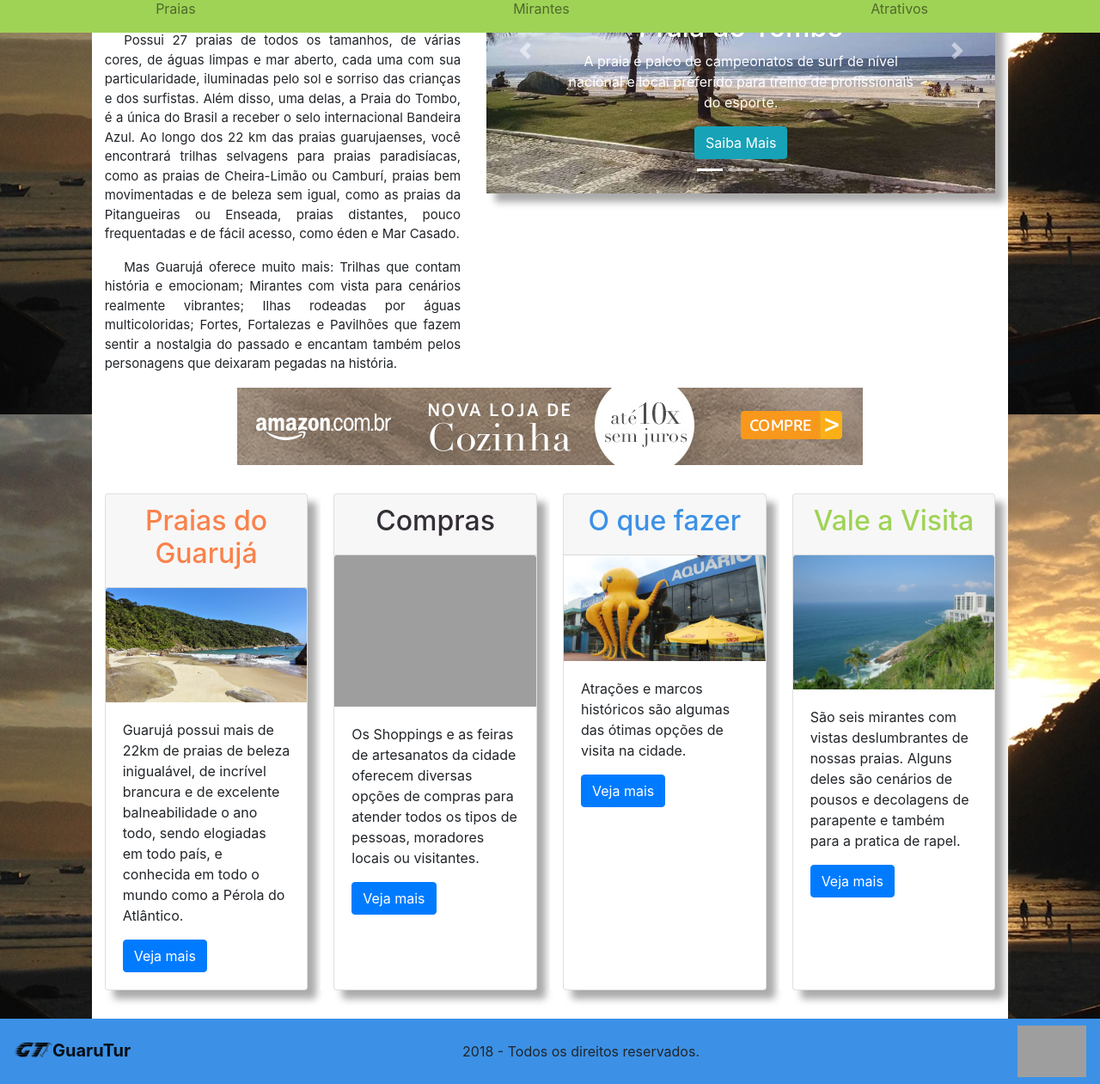
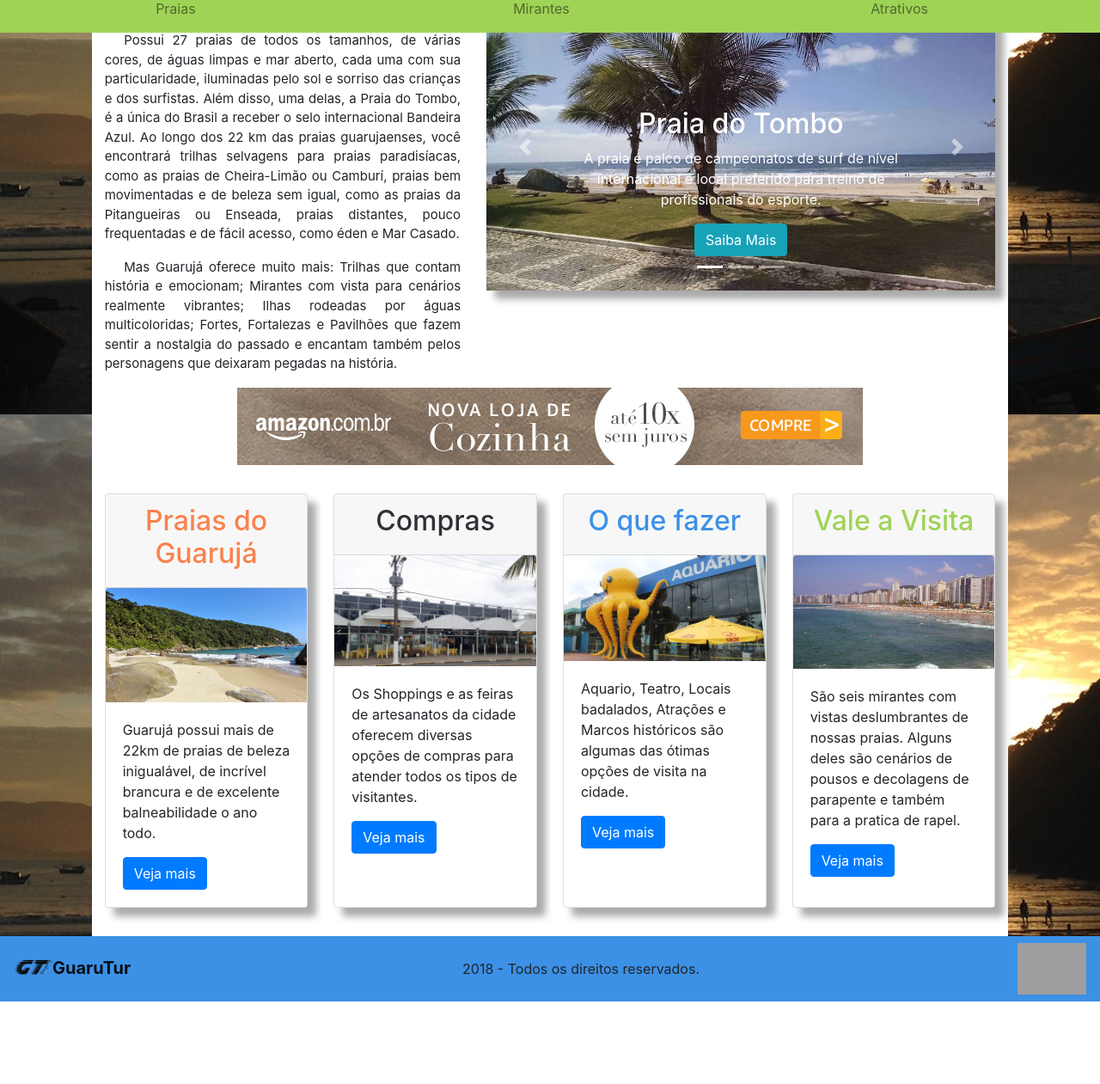
Before and after one commit to maurilyn/GTur, a PHP site: page / in a window 1280 px wide. Shown: the part 318-1579 px from the top of the page at 86% size. After the commit the page ends 1483 px from the top, so only its background shows below. Run offline with PHP 8.4, Linux system fonts and the light colour scheme; some libraries are stand-ins or nearby versions; grey boxes are pictures that could not be loaded.

Commit message:
Ajustes de texto

```diff
--- a/index.php
+++ b/index.php
@@ -15,19 +15,19 @@
             <div class="container-fluid">
                 <div class="row">
                     <div class="col-md-10 offset-md-1">
-                        <div class="row">
+                        <div class="row align-items-center">
                             <hr>
                         </div>
-                        <div class="row">
+                        <div class="row align-items-center">
                             <div class="col-md-10 offset-md-1">
                                 <div class="alert alert-light text-center" role="alert">
-                                    <h1 style="font-size:30px;">GuaruTur, o mais completo site de informa&ccedil;&otilde;es tur&iacute;sticas de Guaruj&aacute; - SP</h1>
+                                    <h1 style="font-size:30px;color:black;">GuaruTur, o mais completo site de informa&ccedil;&otilde;es tur&iacute;sticas de Guaruj&aacute; - SP</h1>
                                 </div>
                             </div>
                         </div>
-                        <div class="row">
+                        <div class="row align-items-center">
                             <div class="col-md-5 text-justify">
-                                <h2 class="text-center" style="font-size:25px;">Guaruj&aacute; A P&eacute;rola do Atl&acirc;ntico</h2>
+                                <h2 class="text-center" style="font-size:25px;">Guaruj&aacute;, A P&eacute;rola do Atl&acirc;ntico</h2>
                                 <p style="text-indent: 1.5em; font-size:15px;">Famosa pelas suas belezas naturais, praias que cercam a regi&atilde;o e por seu potencial tur&iacute;stico, &eacute; considerada uma das cidades mais bonitas do litoral, conhecida tamb&eacute;m como "P&eacute;rola do Atl&acirc;ntico".</p>
                                 <p style="text-indent: 1.5em; font-size:15px;">Possui 27 praias de todos os tamanhos, de v&aacute;rias cores, de &aacute;guas limpas e mar aberto, cada uma com sua particularidade, iluminadas pelo sol e sorriso das crian&ccedil;as e dos surfistas. Al&eacute;m disso, uma delas, a Praia do Tombo, &eacute; a &uacute;nica do Brasil a receber o selo internacional Bandeira Azul. Ao longo dos 22 km das praias guarujaenses, voc&ecirc; encontrar&aacute; trilhas selvagens para praias paradis&iacute;acas, como as praias de Cheira-Lim&atilde;o ou Cambur&iacute;, praias bem movimentadas e de beleza sem igual, como as praias da Pitangueiras ou Enseada, praias distantes, pouco frequentadas e de f&aacute;cil acesso, como &eacute;den e Mar Casado.</p>
                                 <p style="text-indent: 1.5em; font-size:15px;">Mas Guaruj&aacute; oferece muito mais: Trilhas que contam hist&oacute;ria e emocionam; Mirantes com vista para cen&aacute;rios realmente vibrantes; Ilhas rodeadas por &aacute;guas multicoloridas; Fortes, Fortalezas e Pavilh&otilde;es que fazem sentir a nostalgia do passado e encantam tamb&eacute;m pelos personagens que deixaram pegadas na hist&oacute;ria.</p>
@@ -44,7 +44,7 @@
                                             <img class="d-block w-100" src="rs/img/SlideTombo.jpg" class="img-fluid" alt="Praia do Tombo">
                                             <div class="carousel-caption d-none d-md-block">
                                                 <h2>Praia do Tombo</h2>
-                                                <p>A praia &eacute; palco de campeonatos de surf de n&iacute;vel nacional e local preferido para treino de profissionais do esporte.</p>
+                                                <p>A praia &eacute; palco de campeonatos de surf de n&iacute;vel internacional e local preferido para treino de profissionais do esporte.</p>
                                                 <form method='post' action='showpraia.php'>
                                                     <input type='hidden' name='idlocal' value='11'>
                                                     <input type='submit' class='btn btn-info' value='Saiba Mais'>
@@ -85,12 +85,12 @@
                                 </div>
                             </div>
                         </div>
-                        <div class="row">
+                        <div class="row align-items-center">
                             <div class="col-md-12 text-center">
-                                <a href="http://amzn.to/2F7sD7s" target="amazon"><img src="rs/img/banner_amazon_cozinha_728x90.jpg"></a>
+                                <a href="http://amzn.to/2F7sD7s" target="amazon"><img class="img-fluid" src="rs/img/banner_amazon_cozinha_728x90.jpg"></a>
                             </div>
                         </div>
-                        <div class="row">
+                        <div class="row align-items-center">
                             <hr>
                         </div>
                         <div class="row">
@@ -102,7 +102,7 @@
                                     <img class="card-img-top" src="rs/img/PraiaSacodoMajor.jpg" alt="Praia do Saco do Major">
                                     <div class="card-body">
                                         <!--<h4 class="card-title">Sta</h4>-->
-                                        <p class="card-text">Guaruj&aacute; possui mais de 22km de praias de beleza inigual&aacute;vel, de incr&iacute;vel brancura e de excelente balneabilidade o ano todo, sendo elogiadas em todo pa&iacute;s, e conhecida em todo o mundo como a P&eacute;rola do Atl&acirc;ntico.</p>
+                                        <p class="card-text">Guaruj&aacute; possui mais de 22km de praias de beleza inigual&aacute;vel, de incr&iacute;vel brancura e de excelente balneabilidade o ano todo.</p>
                                         <a href="/praias.php" class="btn btn-primary">Veja mais</a>
                                         </div>
                                 </div>
@@ -112,9 +112,9 @@
                                     <div class="card-header">
                                         <h2 style="color:#342E37;text-align:center;">Compras</h2>
                                     </div>
-                                    <img class="card-img-top" src="rs/img/ShoppingJequiti.jpg" alt="Shopping Jequiti">
+                                    <img class="card-img-top" src="rs/img/ShoppingRussi.jpg" alt="Shopping Russi">
                                     <div class="card-body">
-                                        <p class="card-text">Os Shoppings e as feiras de artesanatos da cidade oferecem diversas op&ccedil;&otilde;es de compras para atender todos os tipos de pessoas, moradores locais ou visitantes.</p>
+                                        <p class="card-text">Os Shoppings e as feiras de artesanatos da cidade oferecem diversas op&ccedil;&otilde;es de compras para atender todos os tipos de visitantes.</p>
                                         <a href="/compras.php" class="btn btn-primary">Veja mais</a>
                                         </div>
                                 </div>
@@ -126,7 +126,7 @@
                                     </div>
                                     <img class="card-img-top" src="rs/img/AquarioAcquaMundo.jpg" alt="Acqua Mundo">
                                     <div class="card-body">
-                                        <p class="card-text">Atra&ccedil;&otilde;es e marcos hist&oacute;ricos s&atilde;o algumas das &oacute;timas op&ccedil;&otilde;es de visita na cidade.</p>
+                                        <p class="card-text">Aquario, Teatro, Locais badalados, Atra&ccedil;&otilde;es e Marcos hist&oacute;ricos s&atilde;o algumas das &oacute;timas op&ccedil;&otilde;es de visita na cidade.</p>
                                         <a href="/atrativos.php" class="btn btn-primary">Veja mais</a>
                                         </div>
                                 </div>
@@ -136,7 +136,7 @@
                                     <div class="card-header">
                                         <h2 style="color:#9FD356;text-align:center;">Vale a Visita</h2>
                                     </div>
-                                    <img class="card-img-top" src="rs/img/MiranteTartarugas.jpg" alt="Mirante da Caixa Dagua">
+                                    <img class="card-img-top" src="rs/img/MiranteGavea.jpg" alt="Mirante da Gavea">
                                     <div class="card-body">
                                         <p class="card-text">S&atilde;o seis mirantes com vistas deslumbrantes de nossas praias. Alguns deles s&atilde;o cen&aacute;rios de pousos e decolagens de parapente e tamb&eacute;m para a pratica de rapel.</p>
                                         <a href="/mirantes.php" class="btn btn-primary">Veja mais</a>
@@ -144,7 +144,7 @@
                                 </div>
                             </div>
                         </div>
-                        <div class="row">
+                        <div class="row align-items-center">
                             <hr>
                         </div>
                         </div>
```
